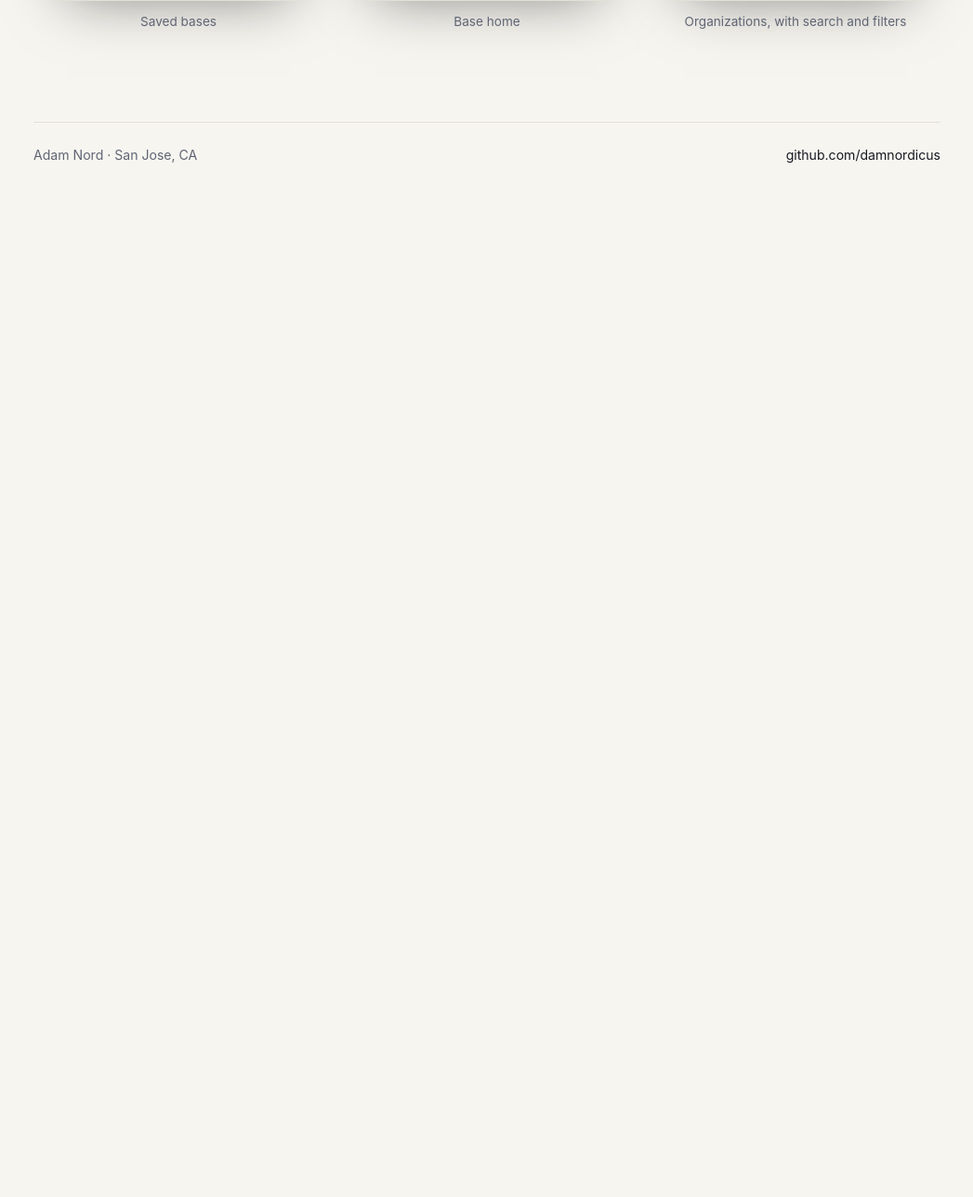
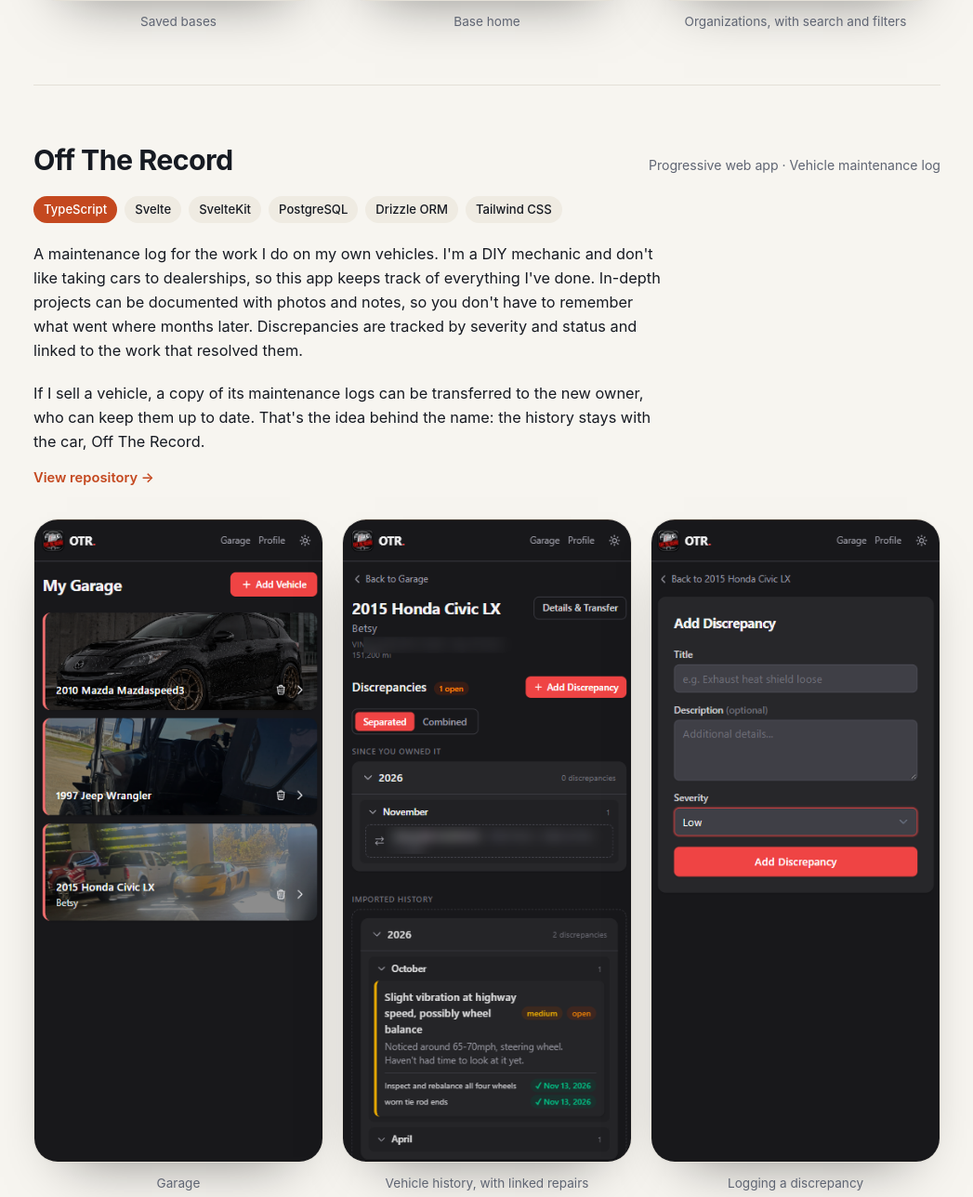
Before and after one commit to damnordicus/damnordicus.github.io, a plain HTML site: page projects.html in a window 1280 px wide. Shown: the part 1464-2752 px from the top of the page at 93% size, without its empty margins (116-1163 px from the left). Before the commit the page ends 1723 px from the top, so only its background shows below. Drawn offline with Linux system fonts and the light colour scheme.

Commit message:
Add Off The Record showcase entry with screenshots
Co-Authored-By: Claude Haiku 5.5 <noreply@anthropic.com>
Claude-Session: https://claude.ai/code/session_01Nsf4fUNphoadxorjXwmBbQ

```diff
--- a/projects.html
+++ b/projects.html
@@ -173,6 +173,50 @@
     </div>
   </article>
 
+  <article class="showcase">
+    <div class="showcase-head">
+      <h2>Off The Record</h2>
+      <span class="platform">Progressive web app · Vehicle maintenance log</span>
+    </div>
+
+    <div class="langs">
+      <span class="lang primary">TypeScript</span>
+      <span class="lang">Svelte</span>
+      <span class="lang">SvelteKit</span>
+      <span class="lang">PostgreSQL</span>
+      <span class="lang">Drizzle ORM</span>
+      <span class="lang">Tailwind CSS</span>
+    </div>
+
+    <p class="desc">
+      A maintenance log for the work I do on my own vehicles. I'm a DIY mechanic and don't like
+      taking cars to dealerships, so this app keeps track of everything I've done. In-depth projects
+      can be documented with photos and notes, so you don't have to remember what went where months
+      later. Discrepancies are tracked by severity and status and linked to the work that resolved them.
+    </p>
+    <p class="desc">
+      If I sell a vehicle, a copy of its maintenance logs can be transferred to the new owner, who can
+      keep them up to date. That's the idea behind the name: the history stays with the car, Off The Record.
+    </p>
+
+    <a class="repo-link" href="https://github.com/damnordicus/maintenance-pwa">View repository →</a>
+
+    <div class="shots">
+      <figure>
+        <div class="frame"><img src="assets/otr/garage.png" alt="Garage screen listing three vehicles"></div>
+        <figcaption>Garage</figcaption>
+      </figure>
+      <figure>
+        <div class="frame"><img src="assets/otr/vehicle-history.png" alt="Vehicle history with discrepancies grouped by year and month, including one open discrepancy with severity and linked repair work"></div>
+        <figcaption>Vehicle history, with linked repairs</figcaption>
+      </figure>
+      <figure>
+        <div class="frame"><img src="assets/otr/add-discrepancy.png" alt="Form for adding a discrepancy with title, description, and severity"></div>
+        <figcaption>Logging a discrepancy</figcaption>
+      </figure>
+    </div>
+  </article>
+
   <footer>
     <span>Adam Nord · San Jose, CA</span>
     <a href="https://github.com/damnordicus">github.com/damnordicus</a>
```
Also changed, not shown: assets/otr/add-discrepancy.png (added), assets/otr/garage.png (added), assets/otr/vehicle-history.png (added).
